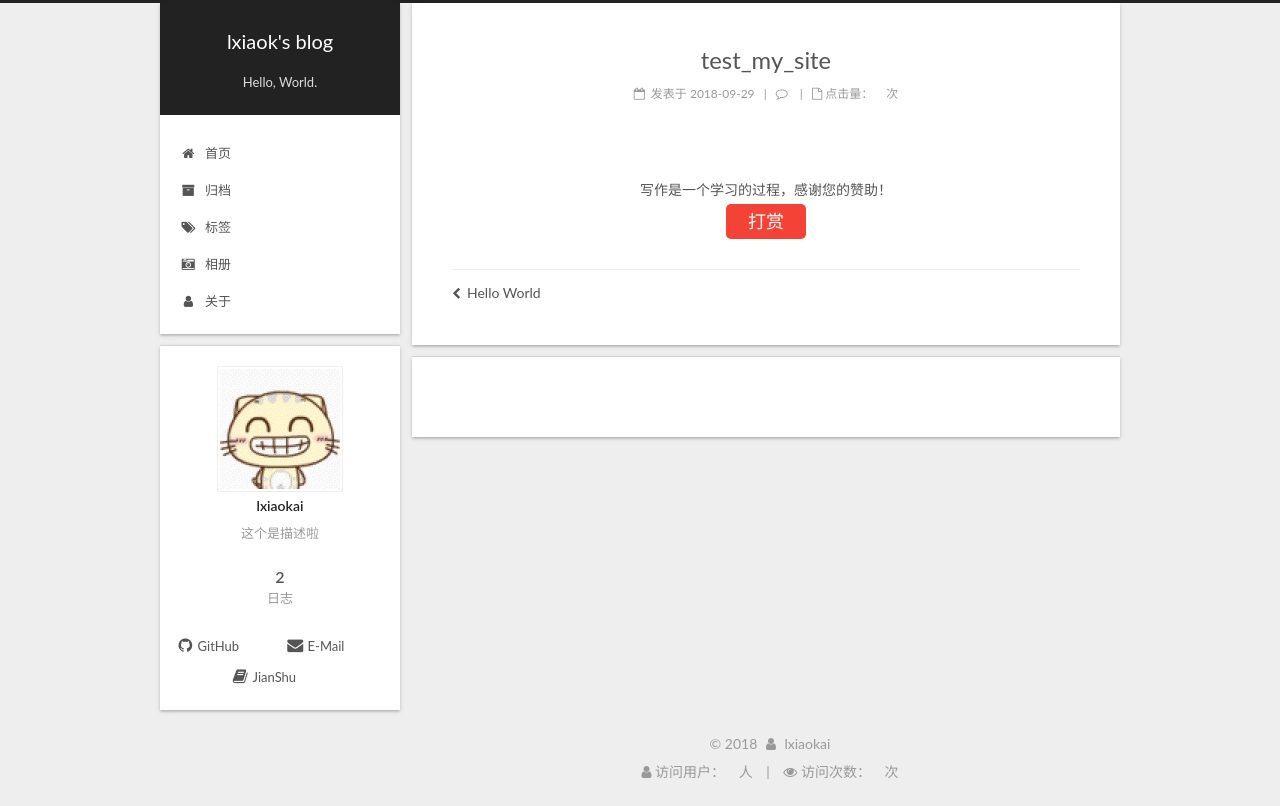
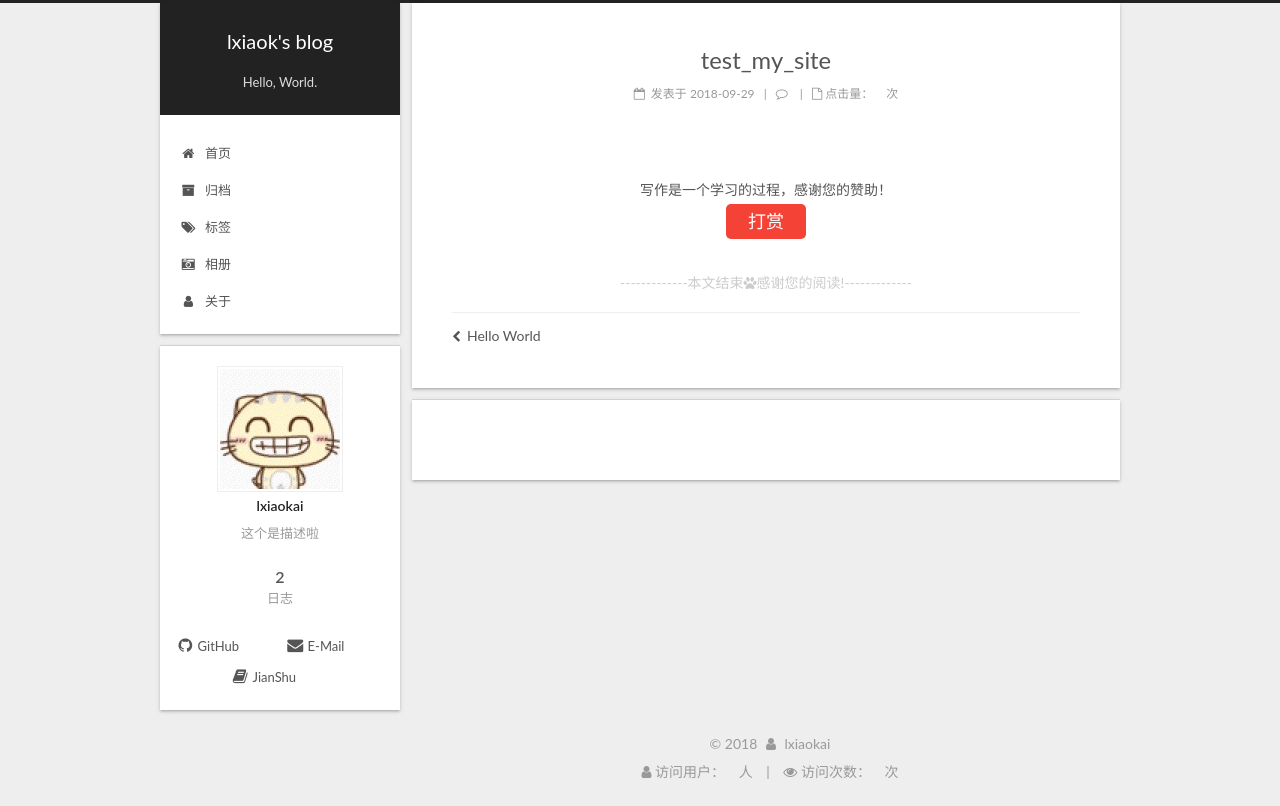
Before and after one commit to lxiaokai/lxiaokai.github.io, a plain HTML site: page 2018/09/29/test-my-site/index.html in a window 1280 px wide. Drawn offline with Linux system fonts and the light colour scheme; some packages are replaced by stand-ins of ours; a script that the page names is missing.

Commit message:
Site updated: 2018-09-29 17:22:32

```diff
--- a/2018/09/29/test-my-site/index.html
+++ b/2018/09/29/test-my-site/index.html
@@ -401,6 +401,17 @@
 
 
 
+<div>
+
+    <div>
+
+    <div style="text-align:center;color: #ccc;font-size:14px;">-------------本文结束<i class="fa fa-paw"></i>感谢您的阅读!-------------</div>
+
+</div>
+
+
+</div>
+
     <footer class="post-footer">
 
 
--- a/css/main.css
+++ b/css/main.css
@@ -1943,7 +1943,7 @@ pre .javascript .function {
   width: 4px;
   height: 4px;
   border-radius: 50%;
-  background: #d54eff;
+  background: #ab8a2b;
 }
 .links-of-blogroll {
   font-size: 13px;
```
Also changed, not shown: 2018/09/29/hello-world/index.html (+11 -0 lines), index.html (+8 -0 lines).
